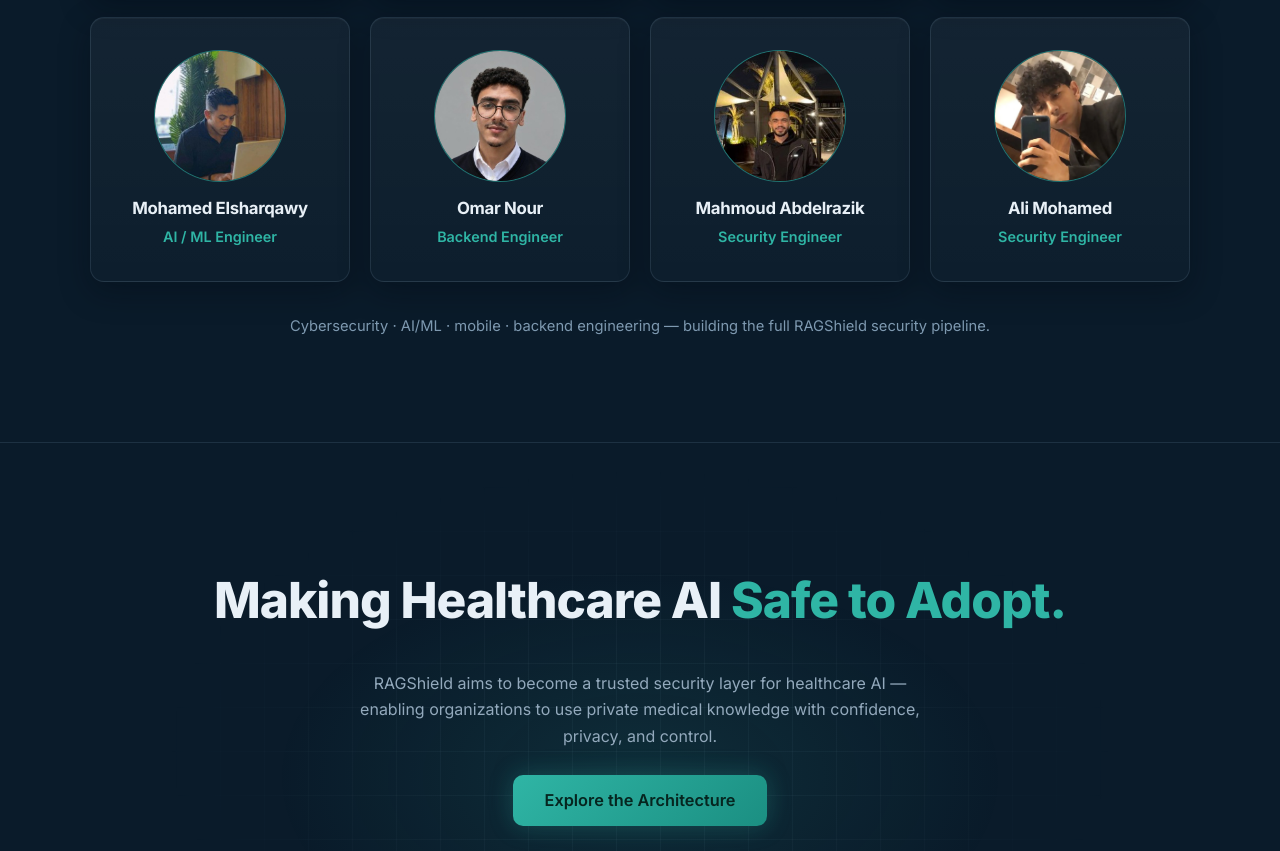
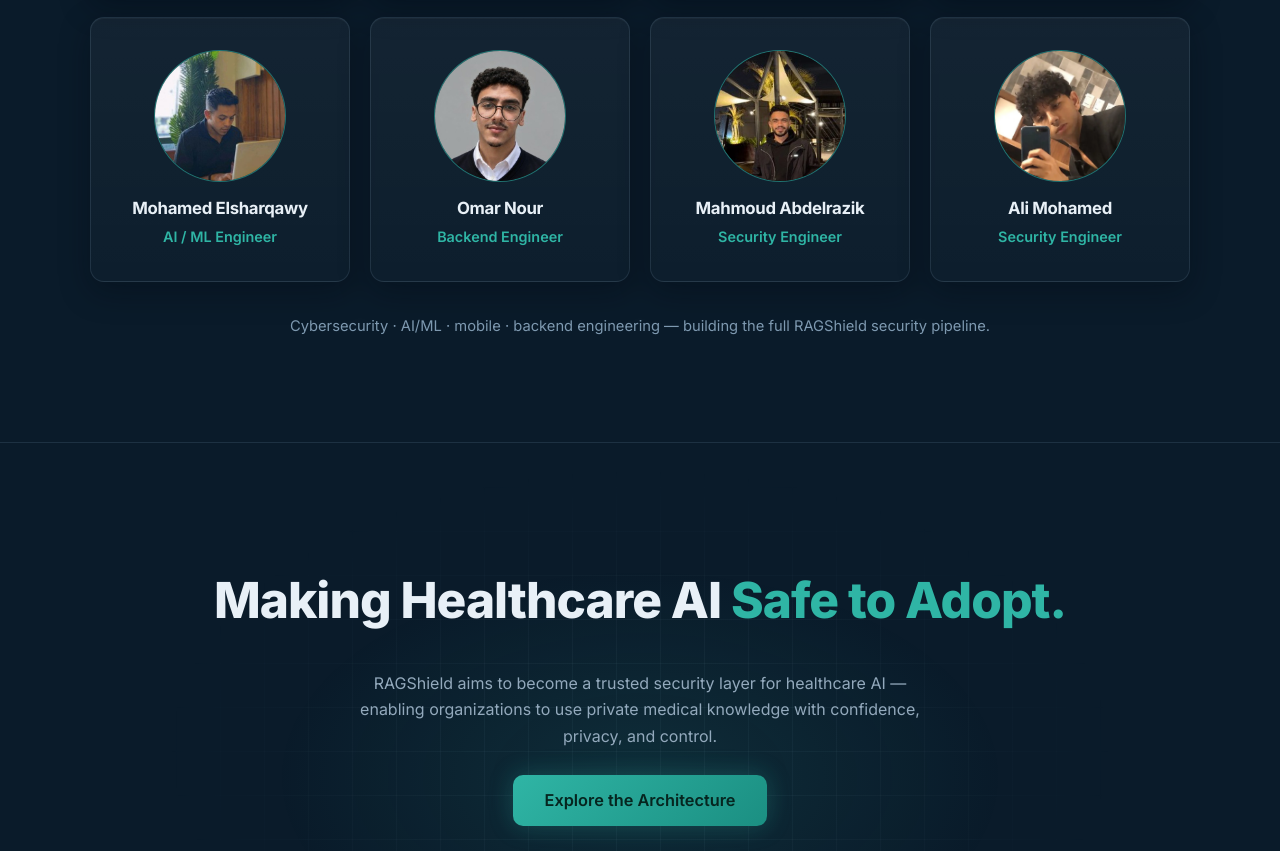
Before and after one commit to Muhabzz/muhabzz.github.io, a plain HTML site: page index.html in a window 1280 px wide. Shown: the part 10270-11121 px from the top of the page. Drawn offline with Linux system fonts and the light colour scheme.

Commit message:
Nudge Ali's avatar crop higher

```diff
--- a/style.css
+++ b/style.css
@@ -545,7 +545,7 @@ h1, h2, h3 { line-height: 1.18; letter-spacing: -0.02em; font-weight: 700; text-
 }
 
 /* Ali's photo is a tall portrait with his head near the top — focus the circular crop there */
-.avatar img[src*="ali.jpg"] { object-position: center 18%; }
+.avatar img[src*="ali.jpg"] { object-position: center 8%; }
 
 .member h3 {
   font-size: 1.05rem;
```
